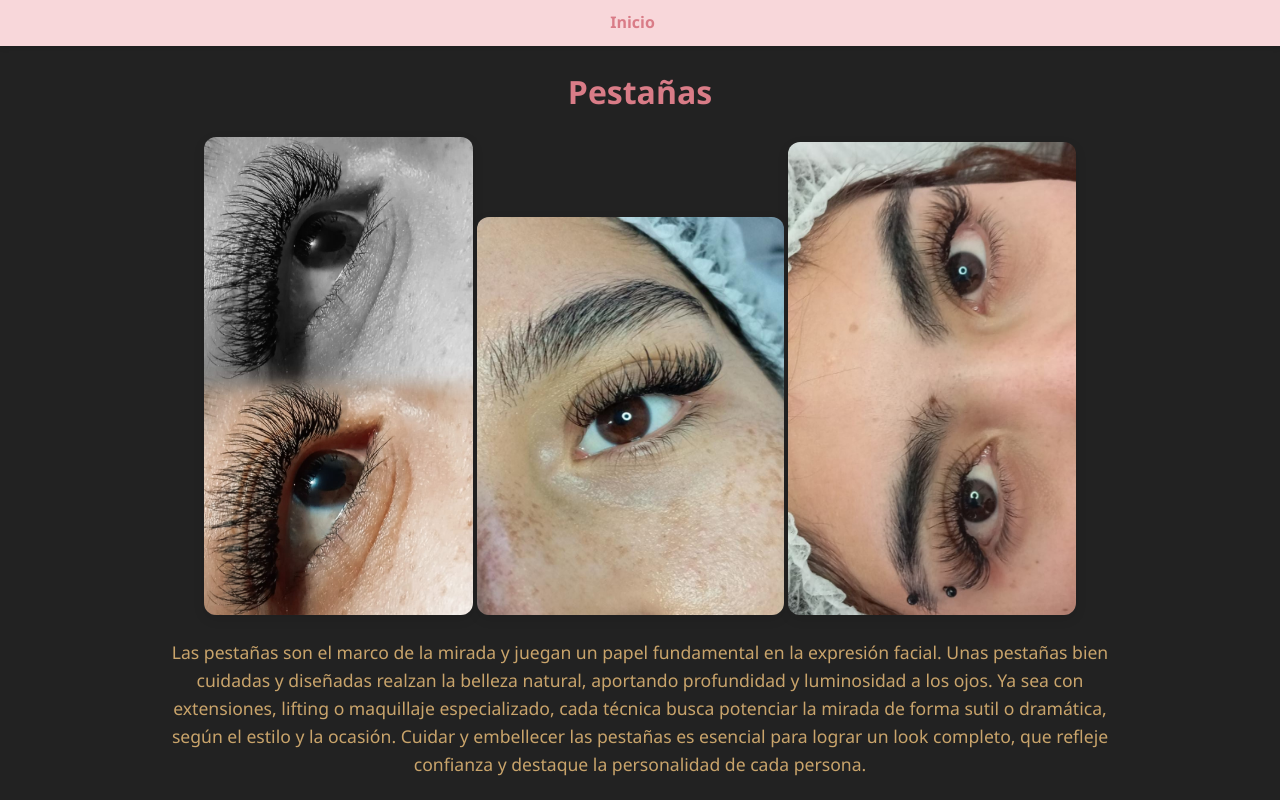
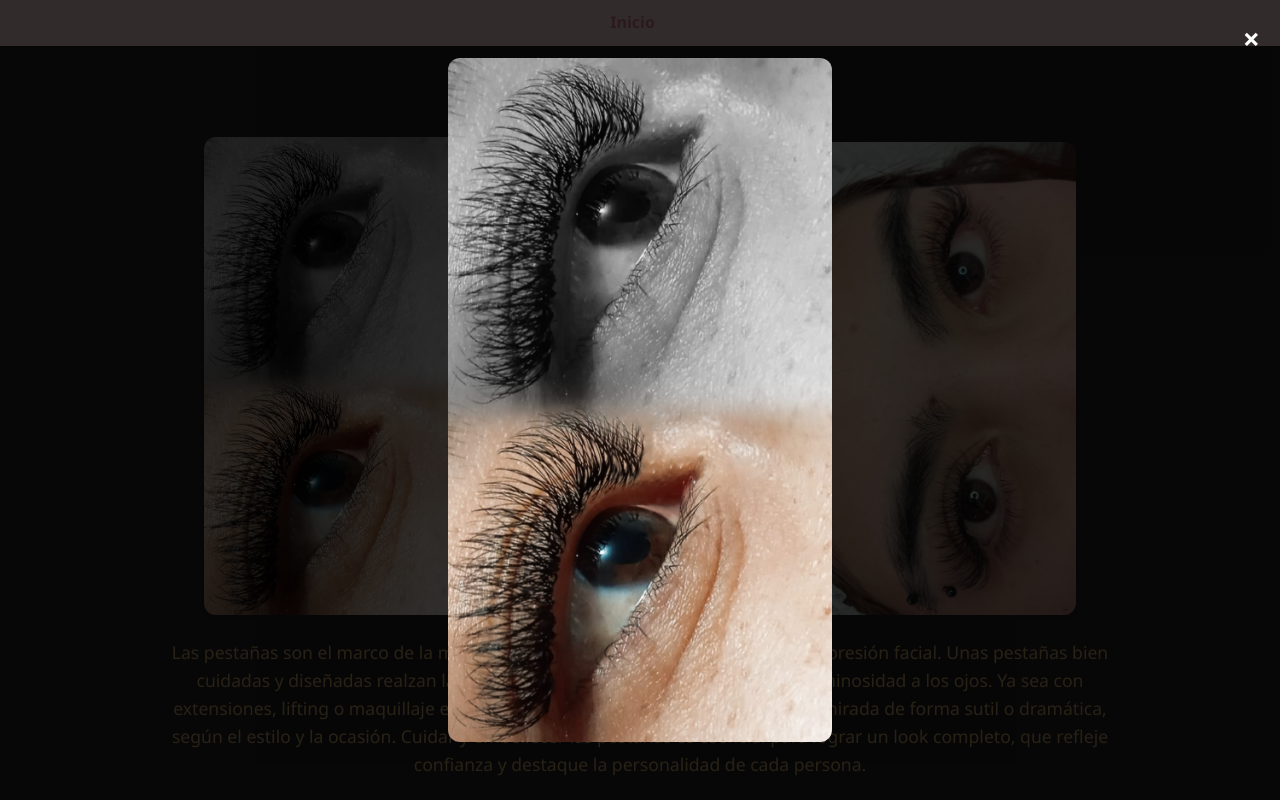
Before and after one commit to DerekSKA/DerekSKA.github.io, a plain HTML site: page paginas/pag4.html in a window 1280 px wide. Both pictures are taken after a click on the picture 338 px from the left and 375 px from the top of the page. Shown: the top 800 px of the page. Drawn offline with Linux system fonts and the light colour scheme.

Commit message:
Update pag4.html

```diff
--- a/paginas/pag4.html
+++ b/paginas/pag4.html
@@ -26,6 +26,44 @@
         </p>
     </main>
 
+    <!-- Modal para zoom de imagen -->
+    <div id="modal" class="modal">
+        <span id="cerrar">&times;</span>
+        <img id="modal-img" src="" alt="">
+    </div>
+
+    <script>
+        // Obtener elementos
+        const modal = document.getElementById("modal");
+        const modalImg = document.getElementById("modal-img");
+        const cerrar = document.getElementById("cerrar");
+
+        // Seleccionar todas las imágenes del main
+        const imagenes = document.querySelectorAll("main img");
+
+        // Abrir modal al hacer clic en una imagen
+        imagenes.forEach(img => {
+            img.style.cursor = "zoom-in"; // Cambiar cursor
+            img.addEventListener("click", () => {
+                modal.style.display = "flex";
+                modalImg.src = img.src;
+            });
+        });
+
+        // Cerrar modal al hacer clic en el botón
+        cerrar.addEventListener("click", () => {
+            modal.style.display = "none";
+        });
+
+        // Cerrar modal si se hace clic fuera de la imagen
+        modal.addEventListener("click", (e) => {
+            if (e.target === modal) {
+                modal.style.display = "none";
+            }
+        });
+    </script>
+
+
     <!-- Botón volver -->
     <div style="padding: 20px;">
         <button onclick="window.history.back()" class="btn rosa">⬅ Volver</button>
@@ -33,7 +71,7 @@
 
     <!-- Footer -->
     <footer style="background: #f8d7da; text-align: center; padding: 10px;">
-        <p>&copy; 2025 Tu Nombre o Marca</p>
+        <p>&copy; 2025 Belén Elgueta</p>
     </footer>
 
 </body>
```
